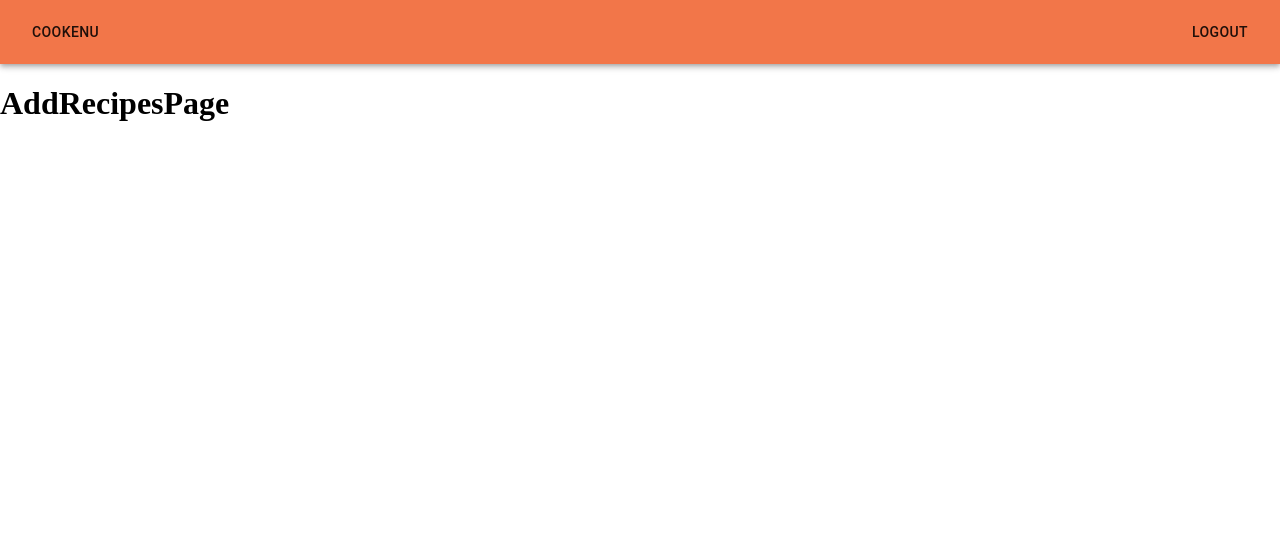
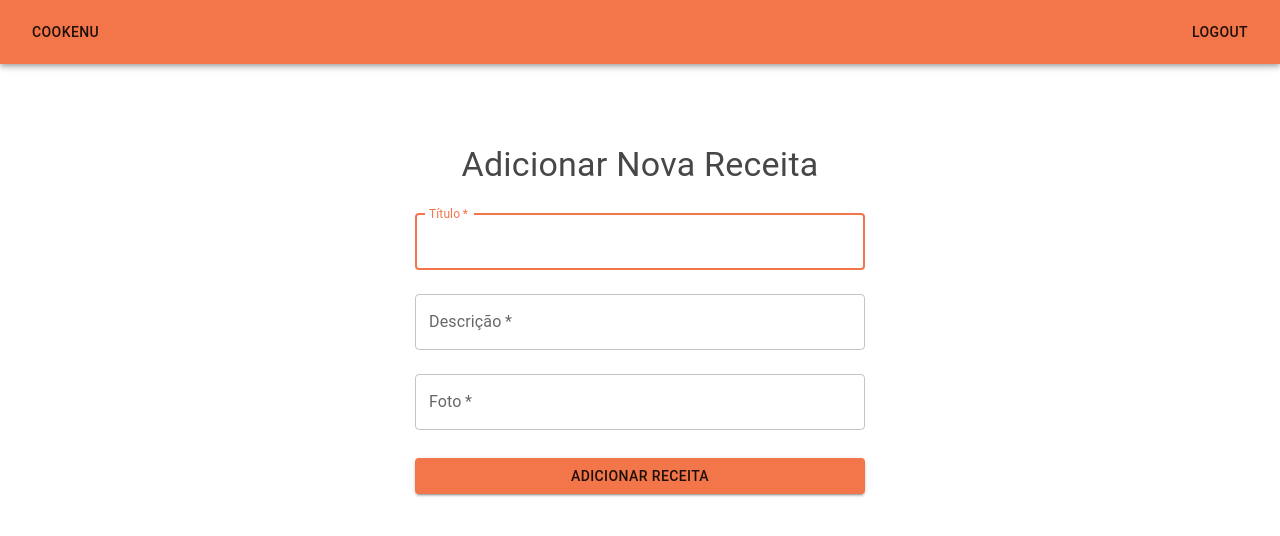
Before and after one commit to future4code/franklin-Maiara-Santos, a React (Create React App) app in the folder modulo1/cookenu/projeto-cookenu/projeto-cookenu/: page /adicionar-receita in a window 1280 px wide. Shown: the top 536 px of the page. Built offline with nearby package versions, Linux system fonts and the light colour scheme; sample sign-in values are in the browser's storage.

Commit message:
Parte 11 Finalizada

```diff
--- /dev/null
+++ b/modulo1/cookenu/projeto-cookenu/projeto-cookenu/src/pages/AddRecipesPage/AddRecipesForm.js
@@ -0,0 +1,68 @@
+import React, {useState} from 'react'
+import { TextField } from "@mui/material";
+import { Button } from "@mui/material";
+import { InputsContainer, AddRecipeFormContainer } from './styled'
+import useForm from '../../hooks/useForm'
+import {createRecipe} from "../../services/recipe"
+import CircularProgress from '@mui/material/CircularProgress'
+
+
+const AddRecipeForm = () => {
+  const [form, onChange, clear] = useForm({ title: "", description: "", image: "" })
+  const [isLoading, setIsLoading] = useState(false)
+
+  const onSubmitForm = (event) => {
+    event.preventDefault()
+    createRecipe(form, clear, setIsLoading)
+  }
+
+  return (
+    <form onSubmit={onSubmitForm}>
+      <AddRecipeFormContainer>
+        <InputsContainer>
+          <TextField
+            name={"title"}
+            value={form.title}
+            onChange={onChange}
+            label={'Título'}
+            variant={'outlined'}
+            fullWidth
+            required
+            autoFocus
+            margin={'normal'}
+          />
+          <TextField
+            name={"description"}
+            value={form.description}
+            onChange={onChange}
+            label={'Descrição'}
+            variant={'outlined'}
+            fullWidth
+            required
+            margin={'normal'}
+          />
+          <TextField
+            name={"image"}
+            value={form.image}
+            onChange={onChange}
+            label={'Foto'}
+            variant={'outlined'}
+            fullWidth
+            required
+            margin={'normal'}
+          />
+        </InputsContainer>
+        <Button
+          color={'primary'}
+          variant={'contained'}
+          type={'submit'}
+          fullWidth
+        >
+          {isLoading ? <CircularProgress color={"inherit"} size={24}/> : <>Adicionar Receita</>}
+        </Button>
+      </AddRecipeFormContainer>
+    </form>
+  )
+}
+
+export default AddRecipeForm
--- a/modulo1/cookenu/projeto-cookenu/projeto-cookenu/src/pages/AddRecipesPage/AddRecipesPage.js
+++ b/modulo1/cookenu/projeto-cookenu/projeto-cookenu/src/pages/AddRecipesPage/AddRecipesPage.js
@@ -1,14 +1,21 @@
 import React from 'react'
 import useProtectedPage from '../../hooks/useProtectPage';
+import { ScreenContainer } from './styled';
+import { RecipeContainer } from './styled';
+import { Typography } from '@mui/material';
+import AddRecipesForm from './AddRecipesForm';
 
 function AddRecipesPage () {
 
     useProtectedPage()
 
     return (
-        <div>
-            <h1>AddRecipesPage</h1>
-        </div>
+        <ScreenContainer>
+            <RecipeContainer>
+                <Typography gutterBottom variant={'h4'} align={'center'} color={'textPrimary'}>Adicionar Nova Receita</Typography>
+                <AddRecipesForm/>
+            </RecipeContainer>
+    </ScreenContainer>
     )
 
 };
--- a/modulo1/cookenu/projeto-cookenu/projeto-cookenu/src/pages/AddRecipesPage/styled.js
+++ b/modulo1/cookenu/projeto-cookenu/projeto-cookenu/src/pages/AddRecipesPage/styled.js
@@ -0,0 +1,33 @@
+import styled from 'styled-components'
+
+export const ScreenContainer = styled.div`
+  display: flex;
+  flex-direction: column;
+  align-items: center;
+  width: 100vw;
+`
+
+export const InputsContainer = styled.div`
+  display: flex;
+  flex-direction: column;
+  width: 80vw;
+  max-width: 450px;
+  align-items: center;
+  margin-bottom: 20px;
+`
+
+export const AddRecipeFormContainer = styled.div`
+  display: flex;
+  flex-direction: column;
+  width: 80vw;
+  max-width: 450px;
+  align-items: center;
+  margin-bottom: 20px;
+`
+
+export const RecipeContainer = styled.div`
+  display: flex;
+  flex-direction: column;
+  align-items: center;
+  margin-top: 10vh;
+`
--- a/modulo1/cookenu/projeto-cookenu/projeto-cookenu/src/services/recipe.js
+++ b/modulo1/cookenu/projeto-cookenu/projeto-cookenu/src/services/recipe.js
@@ -0,0 +1,17 @@
+import axios from 'axios';
+import { BASE_URL } from '../constants/urls';
+
+export const createRecipe = (body, clear) => {
+    axios.post (`${BASE_URL}/recipe`, body, {
+        headers: {
+            Authorization: localStorage.getItem("token")
+        }
+    })
+    .then((response) => {
+        alert('Receita Criada com Sucesso')
+        clear()
+    })
+    .catch((erro) => {
+        alert('Tente Novamente')
+    })
+  }
```
